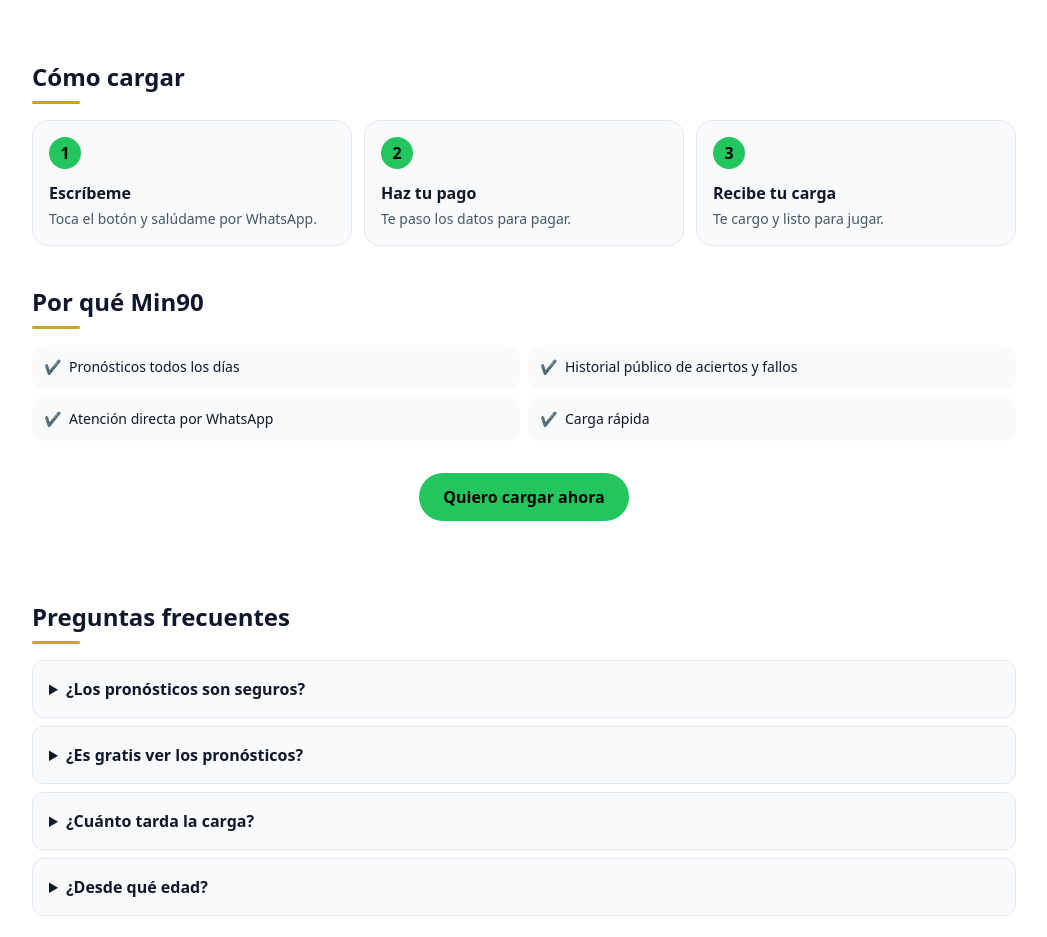
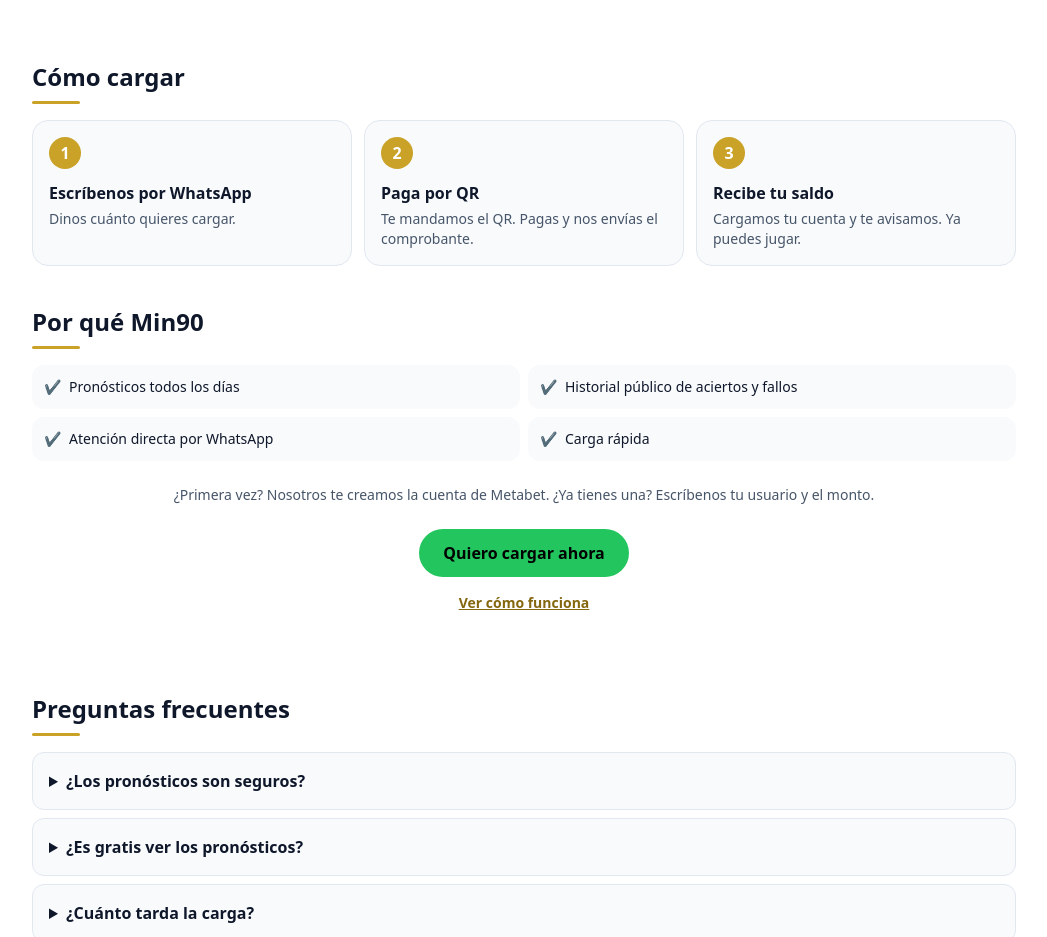
Before and after one commit to BladimirBLopez/Min90Bolivia, a Next.js app: page / in a window 1280 px wide. Shown: the part 3720-4657 px from the top of the page, without its empty margins (116-1163 px from the left). Built offline with nearby package versions, Linux system fonts and the light colour scheme.

Commit message:
Inicio: Como cargar alineado con /recarga-ahora

```diff
--- a/app/page.js
+++ b/app/page.js
@@ -1,3 +1,4 @@
+import Link from "next/link";
 import Navbar from "@/components/Navbar";
 import Calculadora from "@/components/Calculadora";
 import Promo from "@/components/Promo";
@@ -7,9 +8,9 @@ import WhatsAppButton from "@/components/WhatsAppButton";
 import { EJEMPLO, historial, faq } from "@/app/data/pronosticos";
 
 const pasos = [
-  { n: "1", t: "Escríbeme", d: "Toca el botón y salúdame por WhatsApp." },
-  { n: "2", t: "Haz tu pago", d: "Te paso los datos para pagar." },
-  { n: "3", t: "Recibe tu carga", d: "Te cargo y listo para jugar." },
+  { n: "1", t: "Escríbenos por WhatsApp", d: "Dinos cuánto quieres cargar." },
+  { n: "2", t: "Paga por QR", d: "Te mandamos el QR. Pagas y nos envías el comprobante." },
+  { n: "3", t: "Recibe tu saldo", d: "Cargamos tu cuenta y te avisamos. Ya puedes jugar." },
 ];
 const porque = [
   "Pronósticos todos los días",
@@ -91,7 +92,7 @@ export default function Home() {
         <div className="grid gap-3 sm:grid-cols-3">
           {pasos.map((s) => (
             <div key={s.n} className="rounded-2xl border border-slate-200 bg-slate-50 p-4">
-              <span className="flex h-8 w-8 items-center justify-center rounded-full bg-green-500 font-bold text-black">{s.n}</span>
+              <span className="flex h-8 w-8 items-center justify-center rounded-full bg-oro-500 font-bold text-white">{s.n}</span>
               <h3 className="mt-3 font-semibold">{s.t}</h3>
               <p className="mt-1 text-sm text-slate-600">{s.d}</p>
             </div>
@@ -103,7 +104,11 @@ export default function Home() {
             <li key={x} className="rounded-xl bg-slate-50 p-3 text-sm"><span className="mr-2 text-oro-700">✔</span>{x}</li>
           ))}
         </ul>
-        <div className="mt-8 text-center"><WhatsAppButton>Quiero cargar ahora</WhatsAppButton></div>
+        <p className="mt-6 text-center text-sm text-slate-600">¿Primera vez? Nosotros te creamos la cuenta de Metabet. ¿Ya tienes una? Escríbenos tu usuario y el monto.</p>
+        <div className="mt-6 text-center">
+          <WhatsAppButton>Quiero cargar ahora</WhatsAppButton>
+          <Link href="/recarga-ahora" className="mt-4 block text-sm font-semibold text-oro-700 underline">Ver cómo funciona</Link>
+        </div>
       </section>
 
       <section id="faq" className="mx-auto max-w-5xl px-5 py-10">
```
